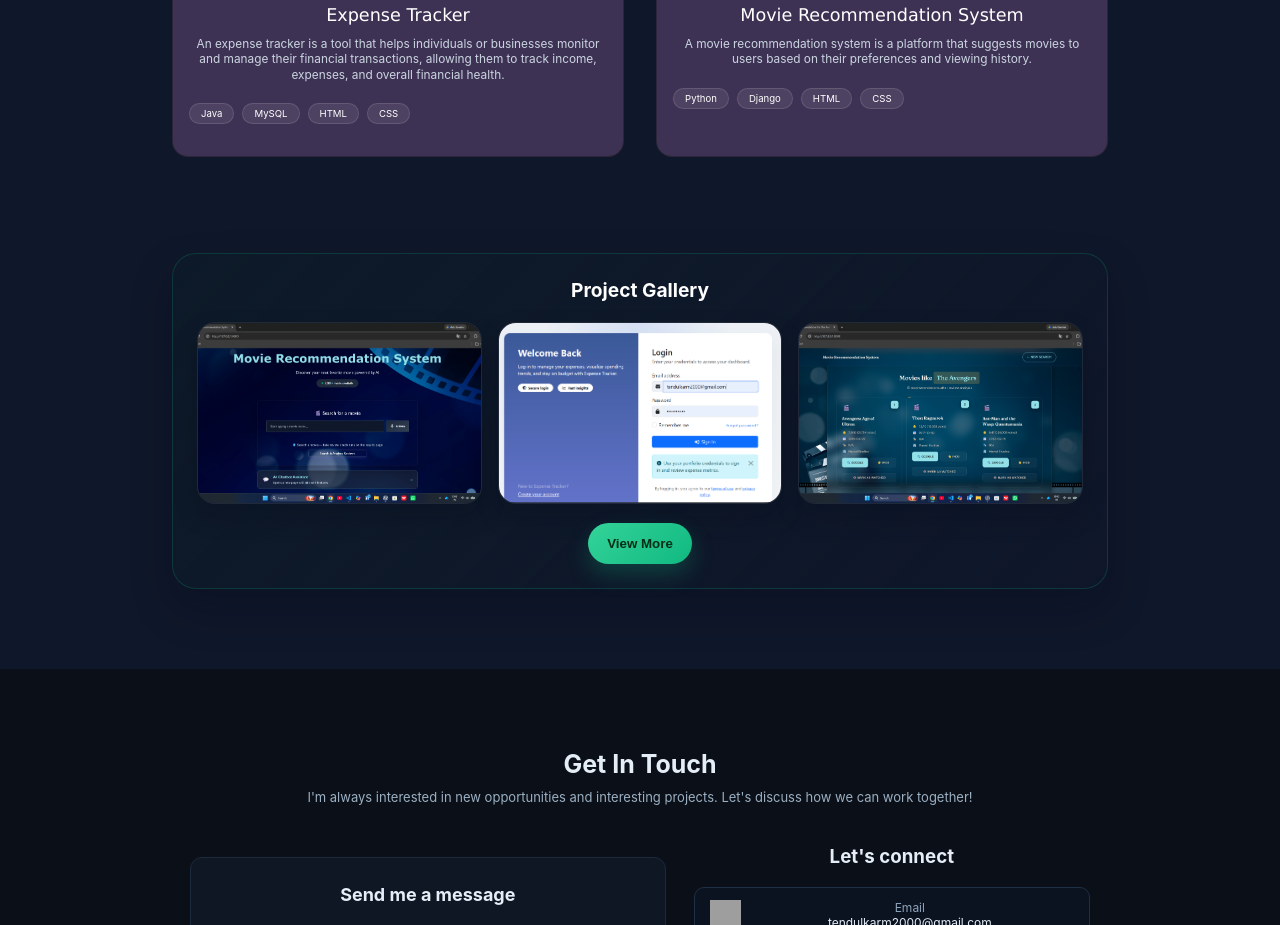
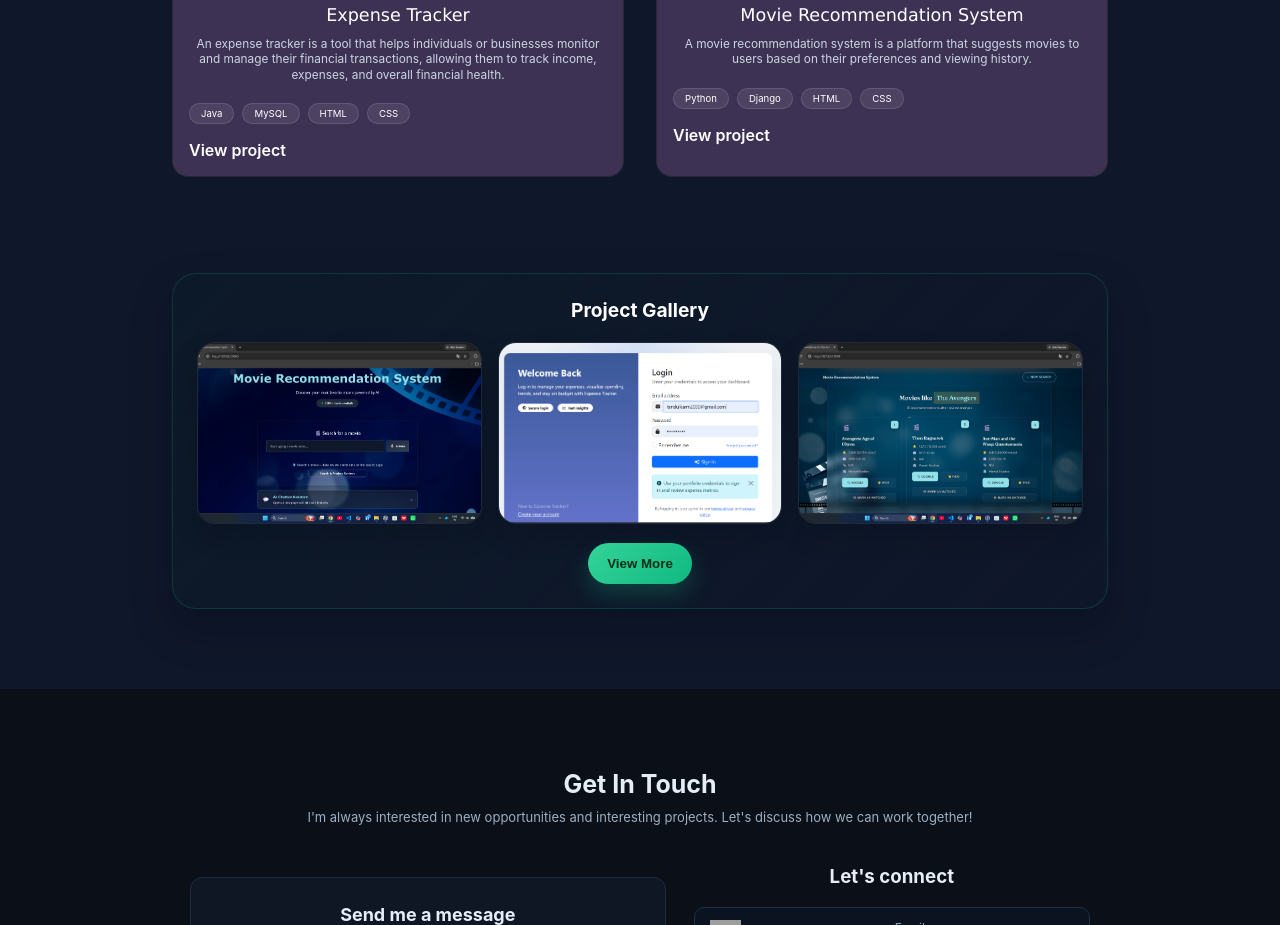
Before and after one commit to tendulmst/Portfolio, a React (Create React App) app in the folder my-app/: page / in a window 1280 px wide. Shown: the part 2660-3585 px from the top of the page. Built offline with nearby package versions, Linux system fonts and the light colour scheme; grey boxes are pictures that could not be loaded.

Commit message:
Fixed accessibility issue

```diff
--- a/my-app/src/components/Projects.js
+++ b/my-app/src/components/Projects.js
@@ -59,7 +59,7 @@
                   ))}
                 </div>
                 <div className="project-footer">
-                  <a className="live-btn" href={p.live} target="_blank" rel="noreferrer"></a>
+                  <a className="live-btn" href={p.live} target="_blank" rel="noreferrer">View project</a>
                 </div>
               </div>
             </article>
```
